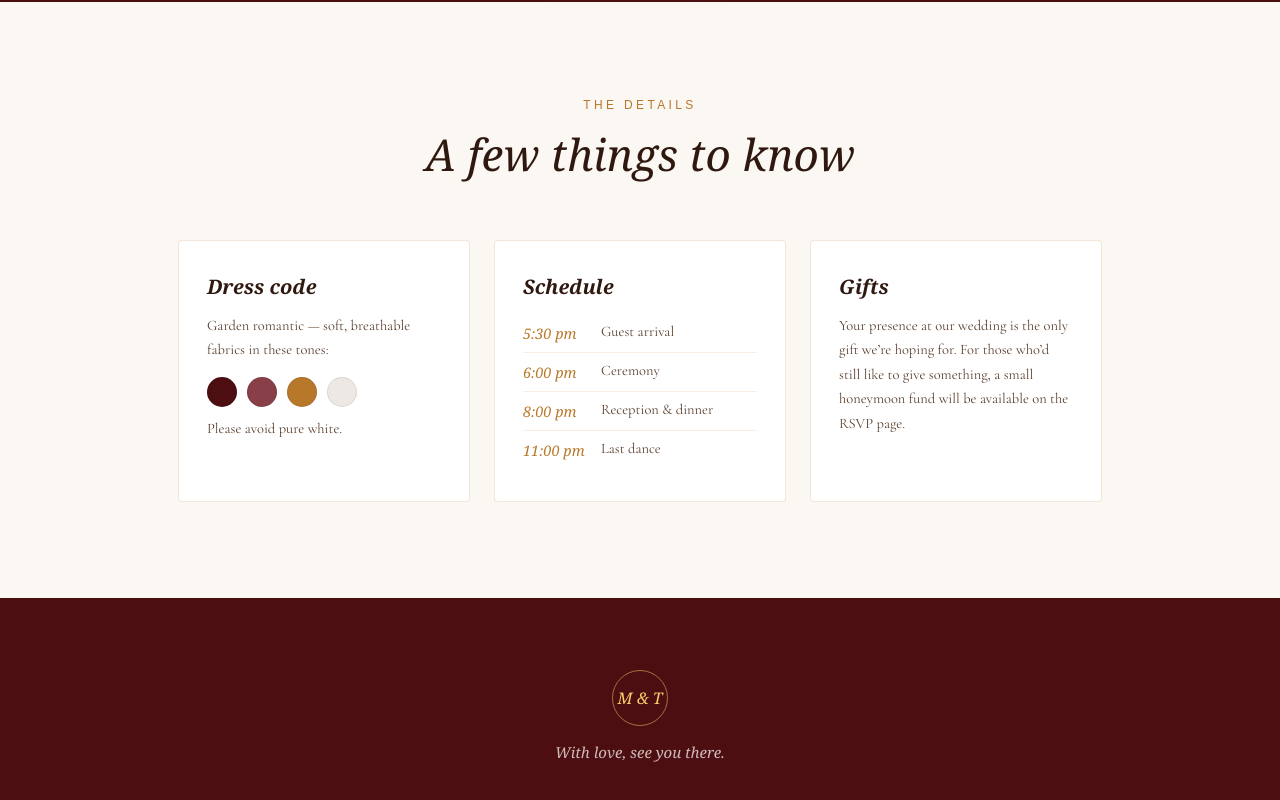
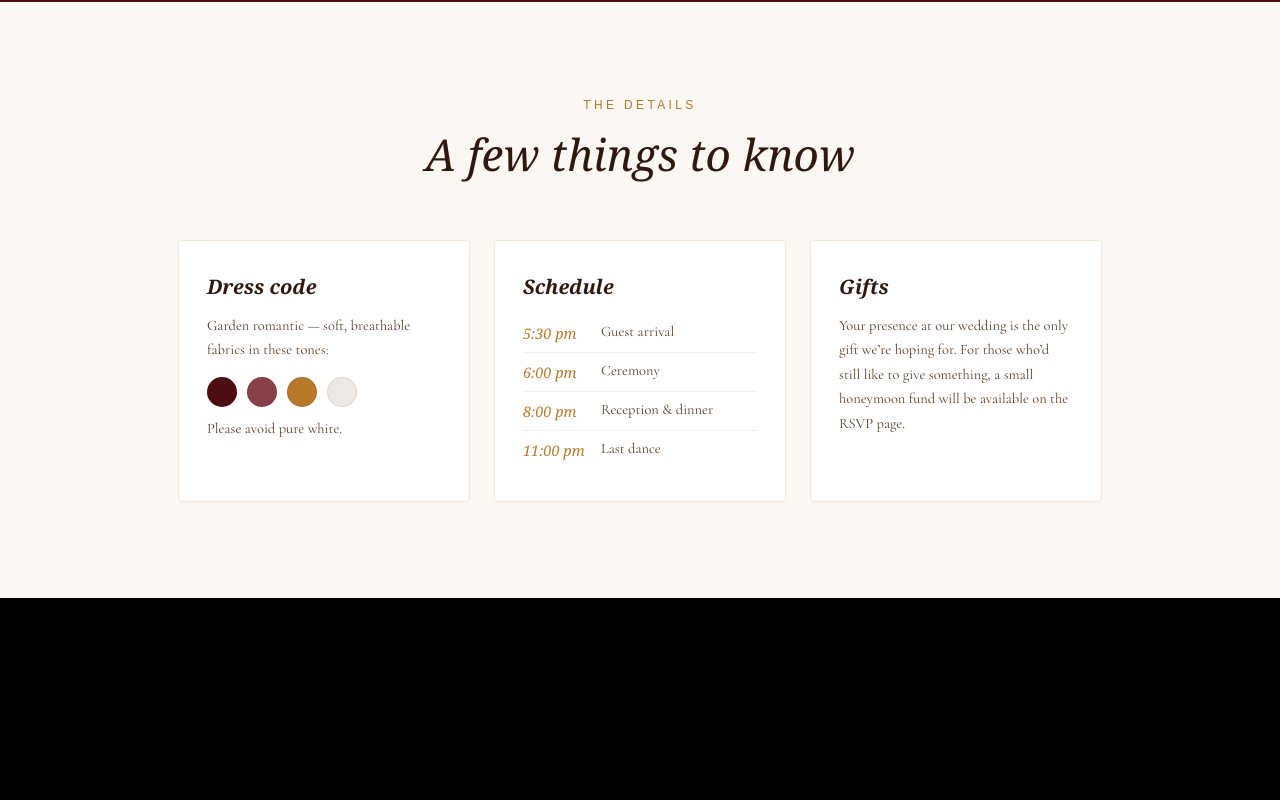
Before and after one commit to anc2813/m-t-invitation, a Next.js app: page /content in a window 1280 px wide. Shown: the part 2401-3201 px from the top of the page. After the commit the page ends 2999 px from the top, so only its background shows below. Built offline with nearby package versions, Linux system fonts and the light colour scheme.

Commit message:
add netlify config

```diff
--- a/app/content/page.tsx
+++ b/app/content/page.tsx
@@ -295,15 +295,7 @@ export default function ContentPage() {
         </div>
       </section>
 
-      {/* ============================================================ */}
-      {/*  FOOTER                                                       */}
-      {/* ============================================================ */}
-      <footer className="site-footer">
-        <Reveal>
-          <span className="footer-seal">M &amp; T</span>
-          <p className="footer-line">With love, see you there.</p>
-        </Reveal>
-      </footer>
+
 
       <style jsx>{`
         main {
```
